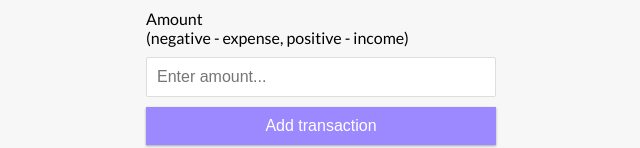
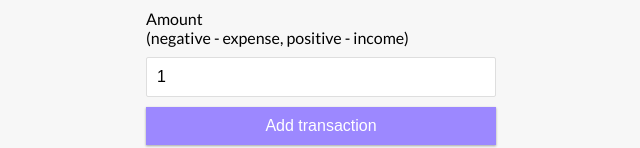
Before and after one commit to Asadullahkhankaimkhani/expense-tracker, a React (Create React App) app: page / in a window 1280 px wide. Shown: the part 583-731 px from the top of the page, without its empty margins (319-959 px from the left). Built offline with nearby package versions, Linux system fonts and the light colour scheme.

Commit message:
create component folder and context folder

```diff
--- a/src/AddTransaction.js
+++ b/src/Components/AddTransaction.js
@@ -1,20 +1,23 @@
-import React from 'react'
+import React, { useState } from 'react'
 
 export const AddTransaction = () => {
+    const [text , setText] = useState("");
+    const [amount , setAmount] = useState(1);
+
     return (
         <div>
             <h3>Add new transaction</h3>
       <form >
         <div className="form-control">
           <label htmlFor="text">Text</label>
-          <input type="text" id="text" placeholder="Enter text..." />
+          <input type="text" id="text" placeholder="Enter text..." value={text} onChange={(e)=>setText(e.target.value)} />
         </div>
         <div className="form-control">
           <label htmlFor="amount"
             >Amount <br />
             (negative - expense, positive - income)</label
           >
-          <input type="number" id="amount" placeholder="Enter amount..." />
+          <input type="number" id="amount" placeholder="Enter amount..."value={amount} onChange={(e)=>setAmount(e.target.value)} />
         </div>
         <button className="btn">Add transaction</button>
       </form>
```
Also changed, not shown: src/App.js (+5 -5 lines), src/Context/GlobalState.js (added, +15 -0 lines), src/Components/Balance.js (renamed from src/Balance.js), src/Components/Header.js (renamed from src/Header.js), src/Components/IncomeExpenses.js (renamed from src/IncomeExpenses.js), src/Components/TransactionList.js (renamed from src/TransactionList.js), 1 other file (tests, documents, lock files or other folders).
